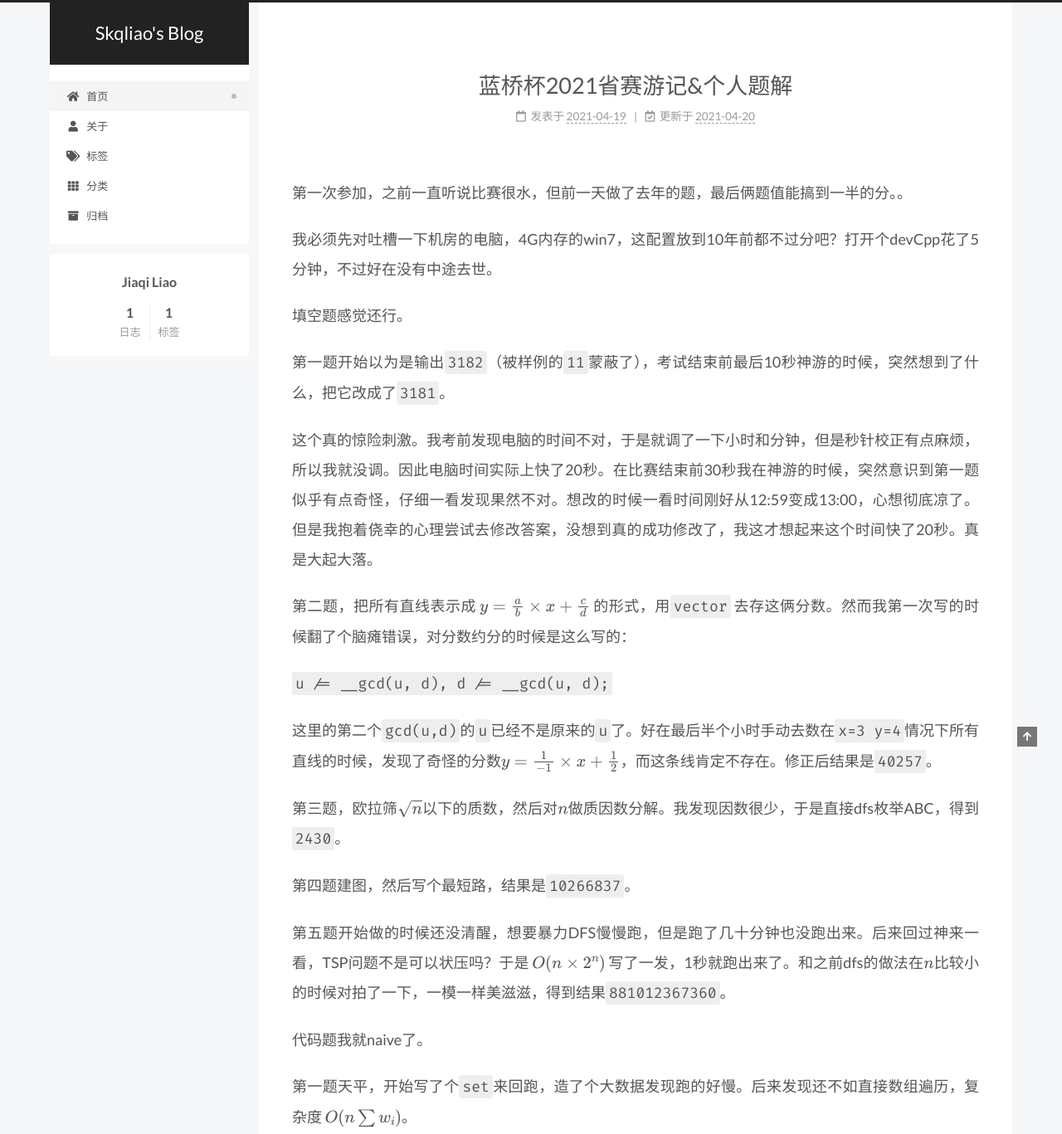
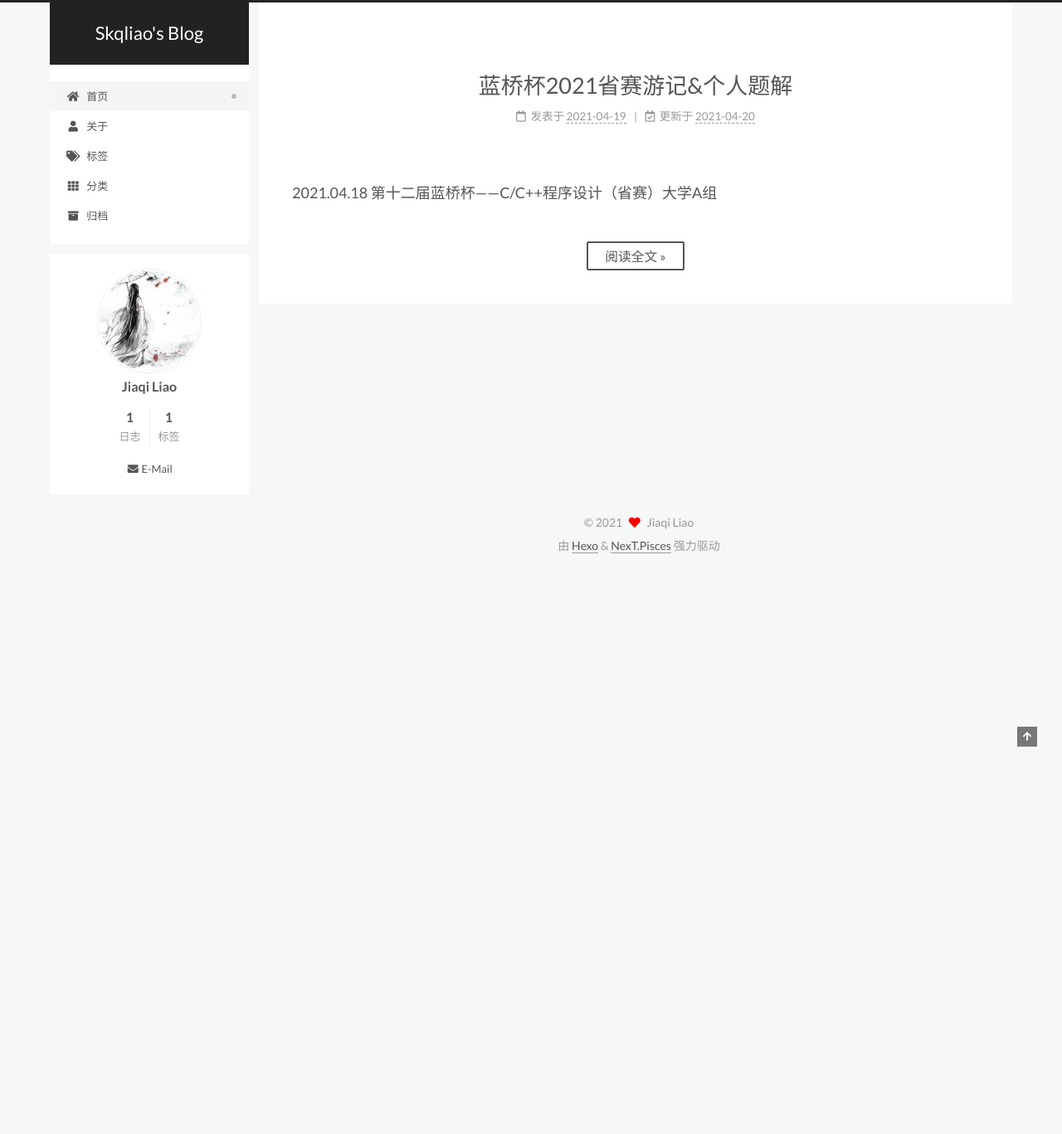
Before and after one commit to SkqLiao/SkqLiao.github.io, a plain HTML site: page index.html in a window 1280 px wide. Shown: the top 1367 px of the page at 83% size. After the commit the page ends 800 px from the top, so only its background shows below. Drawn offline with nearby package versions, Linux system fonts and the light colour scheme.

Commit message:
Site updated: 2021-04-20 11:54:11

```diff
--- a/css/main.css
+++ b/css/main.css
@@ -1141,6 +1141,7 @@ pre .javascript .function {
   margin: 0 auto;
   max-width: 120px;
   padding: 2px;
+  border-radius: 50%;
 }
 .site-author-name {
   color: var(--text-color);
@@ -1168,7 +1169,7 @@ pre .javascript .function {
 }
 .links-of-author a::before,
 .links-of-author span.exturl::before {
-  background: #6eb4b0;
+  background: #ff7891;
   border-radius: 50%;
   content: ' ';
   display: inline-block;
--- a/index.html
+++ b/index.html
@@ -5,10 +5,8 @@
 <meta name="viewport" content="width=device-width, initial-scale=1, maximum-scale=2">
 <meta name="theme-color" content="#222">
 <meta name="generator" content="Hexo 5.4.0">
-  <link rel="apple-touch-icon" sizes="180x180" href="/images/apple-touch-icon-next.png">
-  <link rel="icon" type="image/png" sizes="32x32" href="/images/favicon-32x32-next.png">
-  <link rel="icon" type="image/png" sizes="16x16" href="/images/favicon-16x16-next.png">
-  <link rel="mask-icon" href="/images/logo.svg" color="#222">
+  <link rel="icon" type="image/png" sizes="32x32" href="/images/32.jpg">
+  <link rel="icon" type="image/png" sizes="16x16" href="/images/16.jpg">
 
 <link rel="stylesheet" href="/css/main.css">
 
@@ -163,7 +161,7 @@
     <link itemprop="mainEntityOfPage" href="https://skqliao.github.io/2021/04/19/lanqiao2021/">
 
     <span hidden itemprop="author" itemscope itemtype="http://schema.org/Person">
-      <meta itemprop="image" content="/images/avatar.gif">
+      <meta itemprop="image" content="/images/avatar.jpg">
       <meta itemprop="name" content="Jiaqi Liao">
       <meta itemprop="description" content="">
     </span>
@@ -191,7 +189,7 @@
                   <i class="far fa-calendar-check"></i>
                 </span>
                 <span class="post-meta-item-text">更新于</span>
-                <time title="修改时间：2021-04-20 11:29:52" itemprop="dateModified" datetime="2021-04-20T11:29:52+08:00">2021-04-20</time>
+                <time title="修改时间：2021-04-20 11:38:33" itemprop="dateModified" datetime="2021-04-20T11:38:33+08:00">2021-04-20</time>
               </span>
 
 
@@ -205,27 +203,14 @@
     <div class="post-body" itemprop="articleBody">
 
 
-          <span id="more"></span>
-
-<p>第一次参加，之前一直听说比赛很水，但前一天做了去年的题，最后俩题值能搞到一半的分。。</p>
-<p>我必须先对吐槽一下机房的电脑，4G内存的win7，这配置放到10年前都不过分吧？打开个devCpp花了5分钟，不过好在没有中途去世。</p>
-<p>填空题感觉还行。</p>
-<p>第一题开始以为是输出<code>3182</code>（被样例的<code>11</code>蒙蔽了），考试结束前最后10秒神游的时候，突然想到了什么，把它改成了<code>3181</code>。</p>
-<p>这个真的惊险刺激。我考前发现电脑的时间不对，于是就调了一下小时和分钟，但是秒针校正有点麻烦，所以我就没调。因此电脑时间实际上快了20秒。在比赛结束前30秒我在神游的时候，突然意识到第一题似乎有点奇怪，仔细一看发现果然不对。想改的时候一看时间刚好从12:59变成13:00，心想彻底凉了。但是我抱着侥幸的心理尝试去修改答案，没想到真的成功修改了，我这才想起来这个时间快了20秒。真是大起大落。</p>
-<p>第二题，把所有直线表示成 $y=\frac{a}{b}\times x + \frac{c}{d}$ 的形式，用<code>vector</code> 去存这俩分数。然而我第一次写的时候翻了个脑瘫错误，对分数约分的时候是这么写的：</p>
-<p><code>u /= __gcd(u, d), d /= __gcd(u, d);</code></p>
-<p>这里的第二个<code>gcd(u,d)</code>的<code>u</code>已经不是原来的<code>u</code>了。好在最后半个小时手动去数在<code>x=3 y=4</code>情况下所有直线的时候，发现了奇怪的分数$y=\frac{1}{-1}\times x+\frac{1}{2}$，而这条线肯定不存在。修正后结果是<code>40257</code>。</p>
-<p>第三题，欧拉筛$\sqrt{n}$以下的质数，然后对$n$做质因数分解。我发现因数很少，于是直接dfs枚举ABC，得到<code>2430</code>。</p>
-<p>第四题建图，然后写个最短路，结果是<code>10266837</code>。</p>
-<p>第五题开始做的时候还没清醒，想要暴力DFS慢慢跑，但是跑了几十分钟也没跑出来。后来回过神来一看，TSP问题不是可以状压吗？于是 $O(n\times 2^n)$ 写了一发，1秒就跑出来了。和之前dfs的做法在$n$比较小的时候对拍了一下，一模一样美滋滋，得到结果<code>881012367360</code>。</p>
-<p>代码题我就naive了。</p>
-<p>第一题天平，开始写了个<code>set</code>来回跑，造了个大数据发现跑的好慢。后来发现还不如直接数组遍历，复杂度 $O(n\sum{w_i})$。</p>
-<p>第二题博弈论，一看异或我就想到了从高位往低位跑。得到结论，如果所有数异或值为 $0$，则平局，否则Alice胜。我还以为终于碰到了我会做的博弈论。然而赛后在群里讨论，发现我的结论出了问题，没有考虑出现$0$意味着交换先后手，所以Bob可能赢。这还多组数据，我估计要爬了。</p>
-<p>第三题左儿子右兄弟，普及组的树形DP。每次把深度最大的儿子放在最下面，那么它的高度就是它的儿子个数+最高的儿子的高度。$f(x)=|son(x)|+\max\limits_{v\in son(x)}{f(v)}$，复杂度 $O(n)$。</p>
-<p>第四题括号序，看了一眼本来想分段，但是思路不太清晰没有讨论出来。最后干脆输出<code>0</code>。感觉我确实菜。</p>
-<p>第五题分糖果，数据范围说$w$随机生成我就觉得很有灵性，但是并不知道怎么做，感觉像是个分段的DP。写了个dfs，发现$n=30$跑起来也飞快，估计能搞到一点分。</p>
-<p>估分45+15+0+20+0+25*0.5=90。</p>
-<p>总的来说，感觉比去年的题难不少，没啥送分题。不过金牌爷们都打EC Final去了，大概捞个奖问题不大。</p>
+          <p>2021.04.18 第十二届蓝桥杯——C/C++程序设计（省赛）大学A组</p>
+          <!--noindex-->
+            <div class="post-button">
+              <a class="btn" href="/2021/04/19/lanqiao2021/">
+                阅读全文 &raquo;
+              </a>
+            </div>
+          <!--/noindex-->
 
 
     </div>
@@ -299,6 +284,8 @@
 
       <div class="site-overview-wrap sidebar-panel">
         <div class="site-author motion-element" itemprop="author" itemscope itemtype="http://schema.org/Person">
+    <img class="site-author-image" itemprop="image" alt="Jiaqi Liao"
+      src="/images/avatar.jpg">
   <p class="site-author-name" itemprop="name">Jiaqi Liao</p>
   <div class="site-description" itemprop="description"></div>
 </div>
@@ -319,6 +306,11 @@
       </div>
   </nav>
 </div>
+  <div class="links-of-author motion-element">
+      <span class="links-of-author-item">
+        <a href="mailto:skqliao@gmail.com" title="E-Mail → mailto:skqliao@gmail.com" rel="noopener" target="_blank"><i class="fa fa-envelope fa-fw"></i>E-Mail</a>
+      </span>
+  </div>
 
 
 
```
Also changed, not shown: 2021/04/19/lanqiao2021/index.html (+17 -13 lines), about/index.html (+9 -4 lines), archives/2021/04/index.html (+9 -4 lines), archives/2021/index.html (+9 -4 lines), archives/index.html (+9 -4 lines), categories/index.html (+9 -4 lines), tags/index.html (+9 -4 lines), tags/游记/index.html (+9 -4 lines), images/16.jpg (added), images/32.jpg (added), images/avatar.jpg (added).
